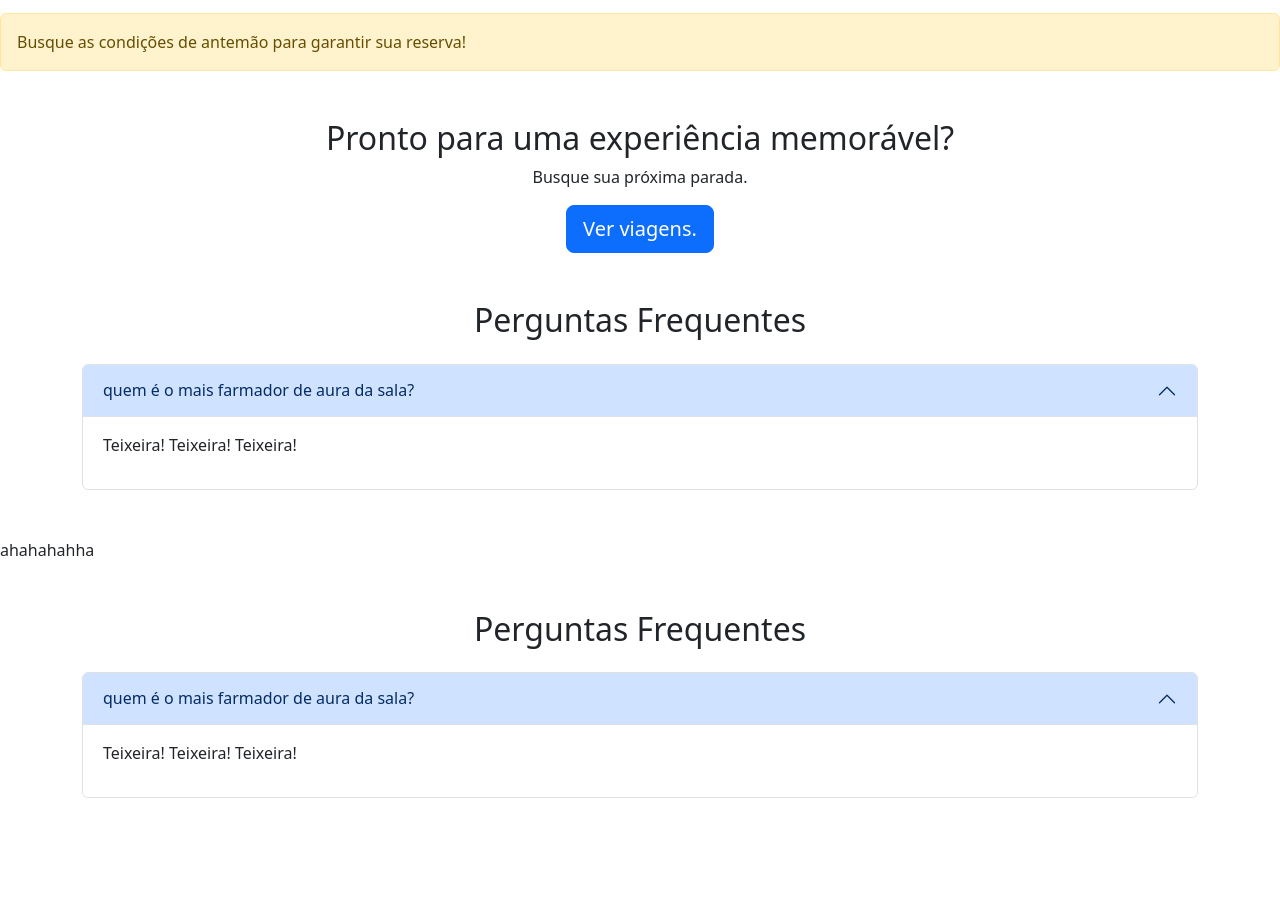
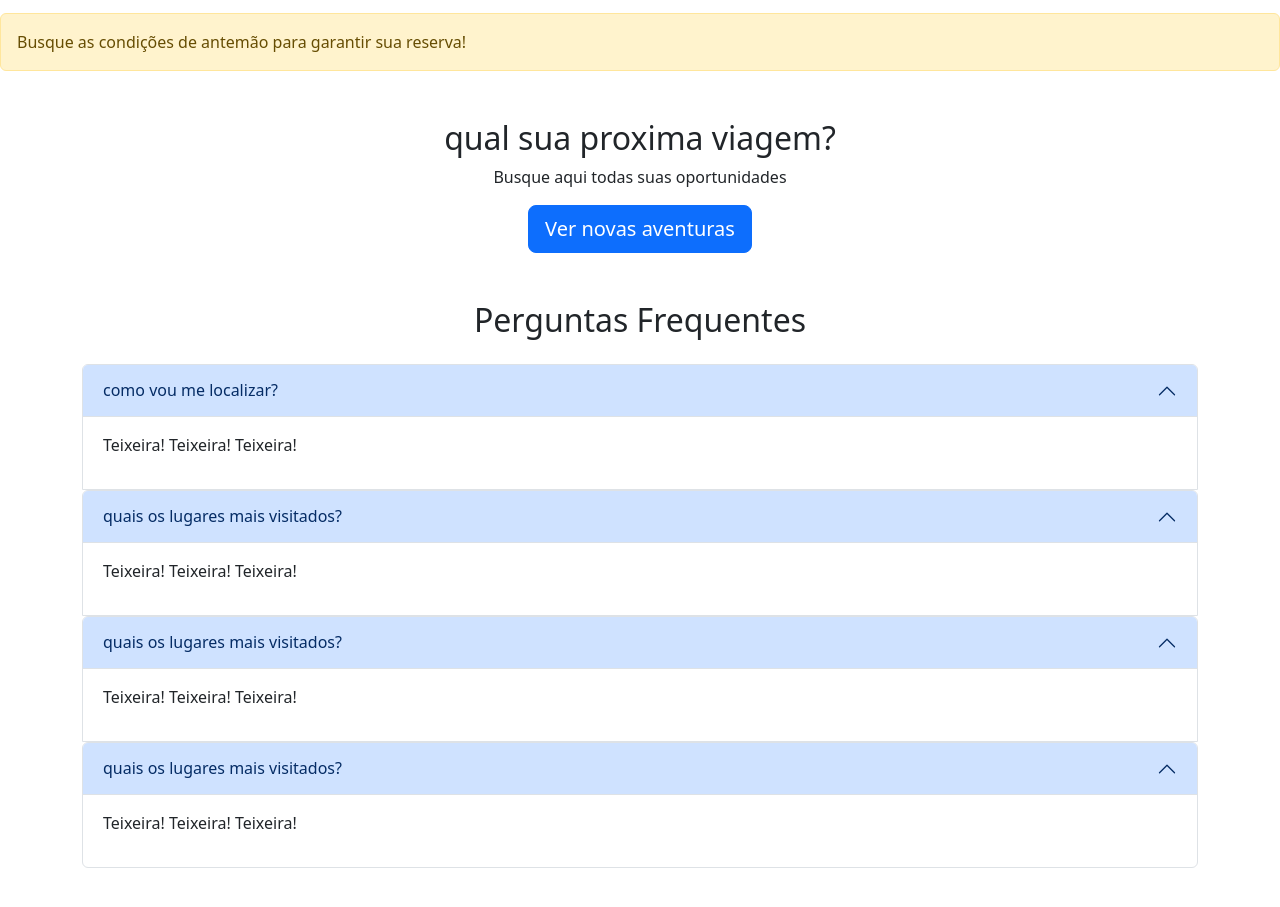
Before and after one commit to Teixeirakksj/projeto-base, a plain HTML site: page index.html in a window 1280 px wide. Shown: the part 1668-2575 px from the top of the page. Before the commit the page ends 2514 px from the top, so only its background shows below. Drawn offline with nearby package versions, Linux system fonts and the light colour scheme.

Commit message:
second commit

```diff
--- a/index.html
+++ b/index.html
@@ -122,7 +122,7 @@
         <div class="card h-100"> <img src="/Assets/IMG/jairobritto-bahia-3547070_1280.jpg" class="card-img-top" alt="Veneza">
           <div class="card-body">
             <h5 class="card-title"> xique xique bahia </h5>
-            <p class="card-text"> six seven. </p> <span
+            <p class="card-text">  </p> <span
               class="badge bg-success mb-3"> Mais visitado </span> <br> <button class="btn btn-primary"
               data-bs-toggle="modal"
               data-bs-target="#modalRio">
@@ -166,17 +166,17 @@
 text-center my-5">
 
 
-<h2>Pronto para uma experiência memorável?</h2>
+<h2>qual sua proxima viagem?</h2>
 
 
-<p>Busque sua próxima parada.</p>
+<p>Busque aqui todas suas oportunidades</p>
 
 
 <button class="btn btn-primary
 
 btn-lg">
 
-Ver viagens.
+Ver novas aventuras
 
 </button>
 
@@ -231,7 +231,7 @@ Ver viagens.
 
         <button class="accordion-button" data-bs-toggle="collapse" data-bs-target="#pergunta1">
 
-          quem é o mais farmador de aura da sala?
+          como vou me localizar?
 
         </button>
 
@@ -246,36 +246,67 @@ Ver viagens.
         </div>
       </div>
     </div>
-  </div>
-</div>
-
-<footer>
-  <p>ahahahahha</p>
-
-</footer>
-
-<div class="container my-5">
-
-  <h2 class="text-center mb-4">
-
-    Perguntas Frequentes
-
-  </h2>
 
     <div class="accordion" id="faq">
       <div class="accordion-item">
 
         <h2 class="accordion-header">
 
-        <button class="accordion-button" data-bs-toggle="collapse" data-bs-target="#pergunta1">
+          <button class="accordion-button" data-bs-toggle="collapse" data-bs-target="#pergunta2">
 
-          quem é o mais farmador de aura da sala?
+            quais os lugares mais visitados?
 
           </button>
 
         </h2>
 
-      <div id="pergunta1" class="accordion-collapse collapse show" data-bs-parent="#faq">
+        <div id="pergunta2" class="accordion-collapse collapse show" data-bs-parent="#faq">
+
+          <div class="accordion-body">
+
+            <p>Teixeira! Teixeira! Teixeira!</p>
+
+          </div>
+        </div>
+      </div>
+
+      <div class="accordion" id="faq">
+        <div class="accordion-item">
+
+          <h2 class="accordion-header">
+
+            <button class="accordion-button" data-bs-toggle="collapse" data-bs-target="#pergunta3">
+
+              quais os lugares mais visitados?
+
+            </button>
+
+          </h2>
+
+          <div id="pergunta3" class="accordion-collapse collapse show" data-bs-parent="#faq">
+
+            <div class="accordion-body">
+
+              <p>Teixeira! Teixeira! Teixeira!</p>
+
+            </div>
+          </div>
+        </div>
+
+        <div class="accordion" id="faq">
+          <div class="accordion-item">
+
+            <h2 class="accordion-header">
+
+              <button class="accordion-button" data-bs-toggle="collapse" data-bs-target="#pergunta4">
+
+                quais os lugares mais visitados?
+
+              </button>
+
+            </h2>
+
+            <div id="pergunta4" class="accordion-collapse collapse show" data-bs-parent="#faq">
 
               <div class="accordion-body">
 
```
Lines whose indentation alone changed are shown as unchanged.
